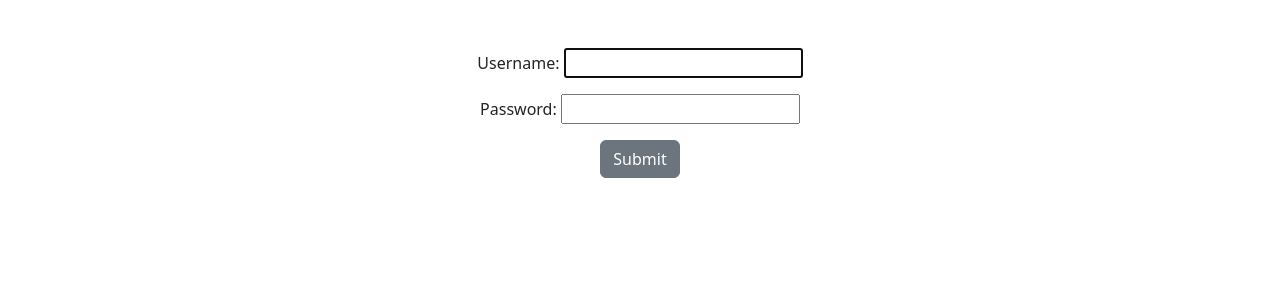
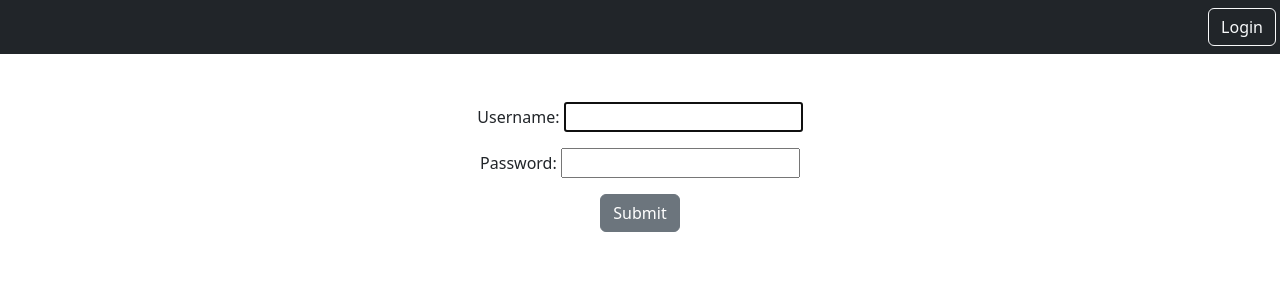
Before and after one commit to ericmpastore/smart_notes, a Django app: page /login in a window 1280 px wide. Shown: the top 300 px of the page. Run offline with Django 5.2, Linux system fonts and the light colour scheme.

Commit message:
added navigation bar

```diff
--- a/static/templates/base.html
+++ b/static/templates/base.html
@@ -6,6 +6,21 @@
         <link href="https://cdn.jsdelivr.net/npm/bootstrap@5.3.8/dist/css/bootstrap.min.css" rel="stylesheet" integrity="sha384-sRIl4kxILFvY47J16cr9ZwB07vP4J8+LH7qKQnuqkuIAvNWLzeN8tE5YBujZqJLB" crossorigin="anonymous">
     </head>
     <body>
+        <nav class="navbar navbar-dark bg-dark">
+
+            <div class="ms-auto">
+                {% if user.is_authenticated %}
+                <a href="{% url 'home' %}" class="btn btn-outline-light me-1">Home</a>
+                <form method="POST" action="{% url 'logout' %}" class="d-inline">
+                    {% csrf_token %}
+                    <button type="submit" class="btn btn-outline-light me-1">Logout</button>
+                </form>
+                {% else %}
+                <a href="{% url 'login' %}" class="btn btn-outline-light me-1">Login</a>
+                {% endif %}
+            </div>
+
+        </nav>
         <!--block area to inject content, EPastore 05/23/2026-->
         <div class="my-5 text-center container">
             {% block content %}
```
